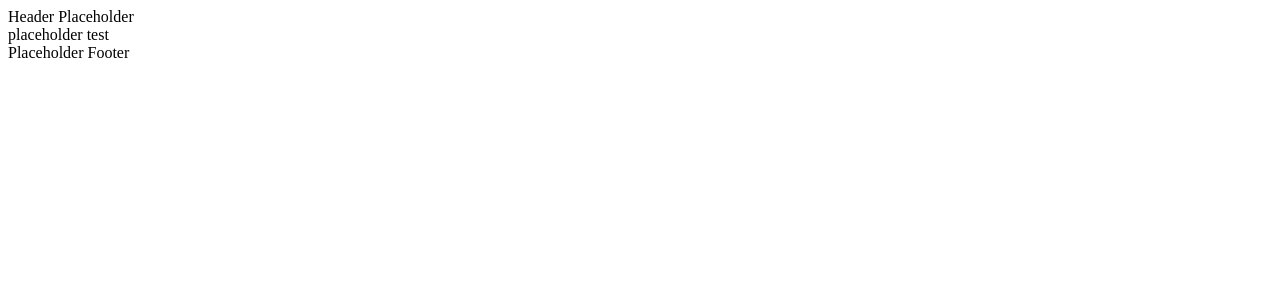
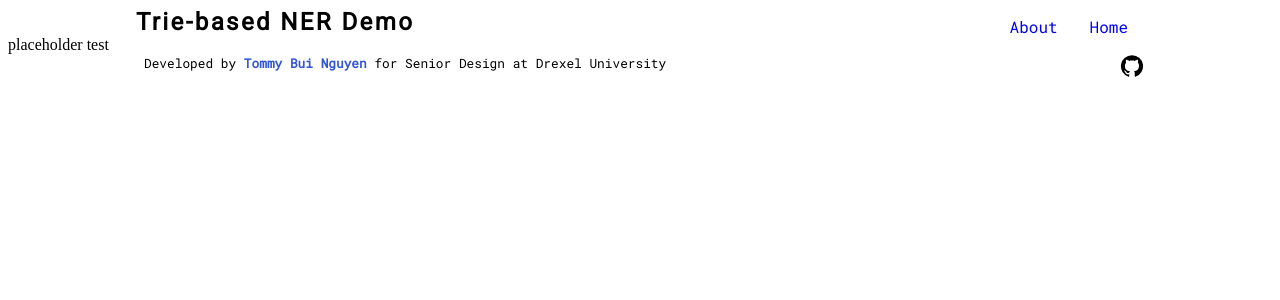
Before and after one commit to tnguyen21/forest, a React (Create React App) app in the folder frontend/: page /test in a window 1280 px wide. Shown: the top 300 px of the page. Built offline with nearby package versions, Linux system fonts and the light colour scheme.

Commit message:
basic header, nav, and footer

```diff
--- a/frontend/src/components/common/Footer.jsx
+++ b/frontend/src/components/common/Footer.jsx
@@ -1,10 +1,52 @@
 import React from "react";
+import styled from "styled-components";
+
+import GitHubIcon from "@mui/icons-material/GitHub";
+
+const FooterContainer = styled.footer`
+  padding: 0 8rem;
+`;
+
+const Credits = styled.div`
+  display: inline-block;
+  margin: auto 0.5rem;
+  font-size: 0.8rem;
+  font-family: "Roboto mono", monospace;
+`;
+
+const CreditLink = styled.a`
+  text-decoration: none;
+  color: rgb(50, 87, 209);
+  font-weight: bold;
+
+  &:visited {
+    color: rgb(50, 87, 209);
+  }
+`;
+
+const SocialIcon = styled.a`
+  float: right;
+  color: black;
+
+  &:visited {
+    color: black;
+  }
+`;
 
 function Footer() {
   return (
-    <footer>
-      <div>Placeholder Footer</div>
-    </footer>
+    <FooterContainer>
+      <Credits>
+        Developed by{" "}
+        <CreditLink href="http://github.com/tnguyen21">
+          Tommy Bui Nguyen
+        </CreditLink>{" "}
+        for Senior Design at Drexel University
+      </Credits>
+      <SocialIcon href="https://github.com/tnguyen21/trie">
+        <GitHubIcon />
+      </SocialIcon>
+    </FooterContainer>
   );
 }
 
--- a/frontend/src/components/common/Header.jsx
+++ b/frontend/src/components/common/Header.jsx
@@ -1,10 +1,40 @@
 import React from "react";
+import styled from "styled-components";
+
+import { Link } from "react-router-dom";
+
+const HeaderContainer = styled.header`
+  padding: 0 8rem;
+`;
+
+const Title = styled.h1`
+  font-family: "Roboto", sans-serif;
+  font-size: 1.5rem;
+  letter-spacing: 0.15rem;
+  margin: 0;
+  padding: 0;
+  display: inline-block;
+`;
+
+const StyledLink = styled(Link)`
+  font-family: "Roboto mono", monospace;
+  font-size: 1rem;
+  text-decoration: none;
+  padding: 0.5rem;
+  margin: auto 0.5rem;
+  float: right;
+  &:hover {
+    text-decoration: underline;
+  }
+`;
 
 function Header() {
   return (
-    <div>
-      <div>Header Placeholder</div>
-    </div>
+    <HeaderContainer>
+      <Title>Trie-based NER Demo</Title>
+      <StyledLink to="/">Home</StyledLink>
+      <StyledLink to="/about">About</StyledLink>
+    </HeaderContainer>
   );
 }
 
```
